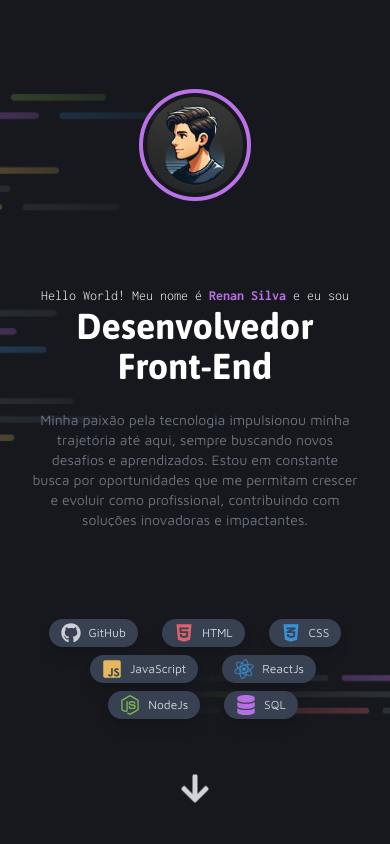
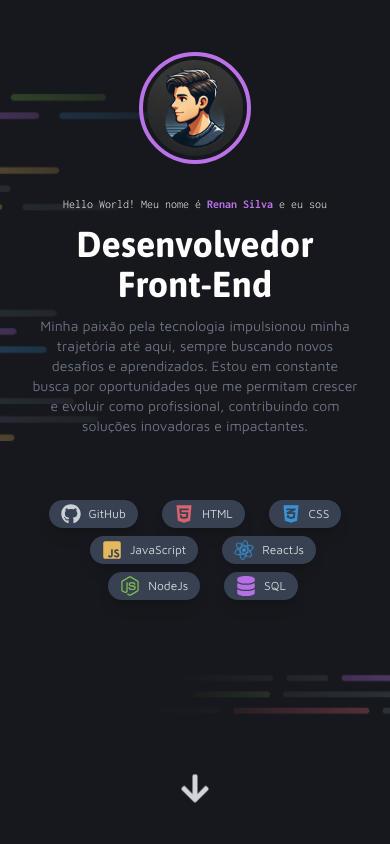
Before and after one commit to RenanOliveiraSilva/portifolio, a React (Vite) app in the folder my-portifolio/: page / in a window 390 px wide. Shown: the top 844 px of the page. Built offline with nearby package versions, Linux system fonts and the light colour scheme.

Commit message:
Ajustando Responsividade

```diff
--- a/my-portifolio/src/screens/Header.tsx
+++ b/my-portifolio/src/screens/Header.tsx
@@ -3,10 +3,10 @@ import { FaGithub, FaHtml5, FaCss3Alt, FaJsSquare, FaReact, FaNodeJs, FaDatabase
 const Header = () => {
   return (
     <header className="flex flex-col items-center justify-between h-screen bg-cover bg-no-repeat bg-center bg-patternMobile md:bg-pattern px-5 py-8">
-  <div className="info flex flex-col items-center justify-around p-3 max-w-3xl space-y-2 h-full mt-4">
+  <div className="info flex flex-col items-center justify-start p-3 max-w-3xl space-y-2 h-full mt-2">
 
     {/* Perfil com imagem */}
-    <div className="relative moldura rounded-full p-1 border-4 border-customPurple flex items-center justify-center mb-5">
+    <div className="relative moldura rounded-full p-1 border-4 border-customPurple flex items-center justify-center mb-1 md:mb-3">
       <img src="/perfil.webp" alt="Profile" className="rounded-full w-24 h-24 md:w-32 md:h-32" />
       {/* Ícone opcional */}
       {/* <span className="absolute bottom-0 right-0 transform translate-x-2 translate-y-2 bg-gray-900 p-2 rounded-full">
@@ -15,14 +15,15 @@ const Header = () => {
     </div>
 
     {/* Conteúdo textual */}
-    <div className="content flex flex-col items-center justify-center max-w-3xl text-center">
-      <p className="font-inconsolata text-sm md:text-3xl font-light">
+    <div className="teste py-5 h-[400px] flex flex-col justify-around">
+    <div className="content flex flex-col items-center justify-center space-y-3 max-w-3xl text-center mb-10">
+      <p className="font-inconsolata text-xs md:text-3xl font-light">
         Hello World! Meu nome é <span className="text-customPurple font-bold">Renan Silva</span> e eu sou
       </p>
       <h2 className="text-4xl md:text-6xl font-bold font-asap mb-6">
         Desenvolvedor Front-End
       </h2>
-      <p className="text-sm md:text-base font-light font-maven text-gray-500 mb-6">
+      <p className="text-sm md:text-base font-light font-maven text-gray-500">
         Minha paixão pela tecnologia impulsionou minha trajetória até aqui, sempre buscando novos desafios e aprendizados. Estou em constante busca por oportunidades que me permitam crescer e evoluir como profissional, contribuindo com soluções inovadoras e impactantes.
       </p>
     </div>
@@ -44,6 +45,7 @@ const Header = () => {
     </div>
   ))}
 </div>
+</div>
   </div>
 
   {/* Ícone de seta */}
```
